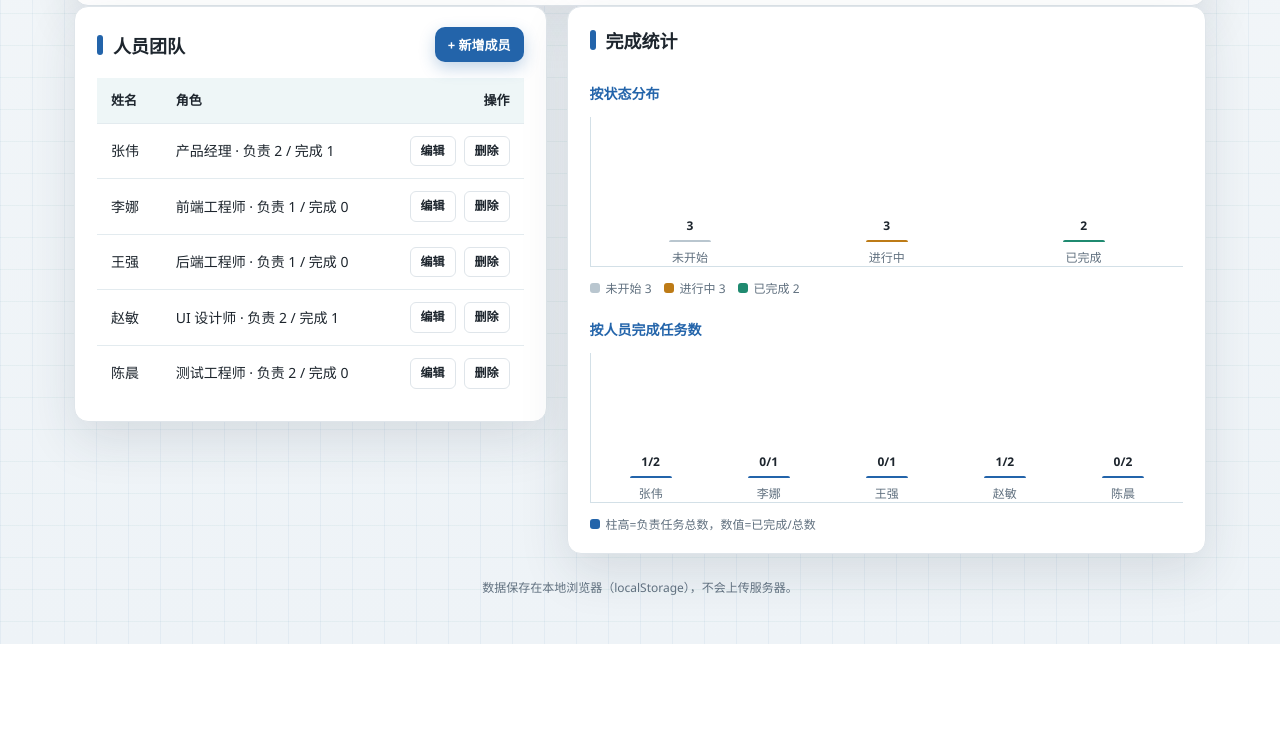
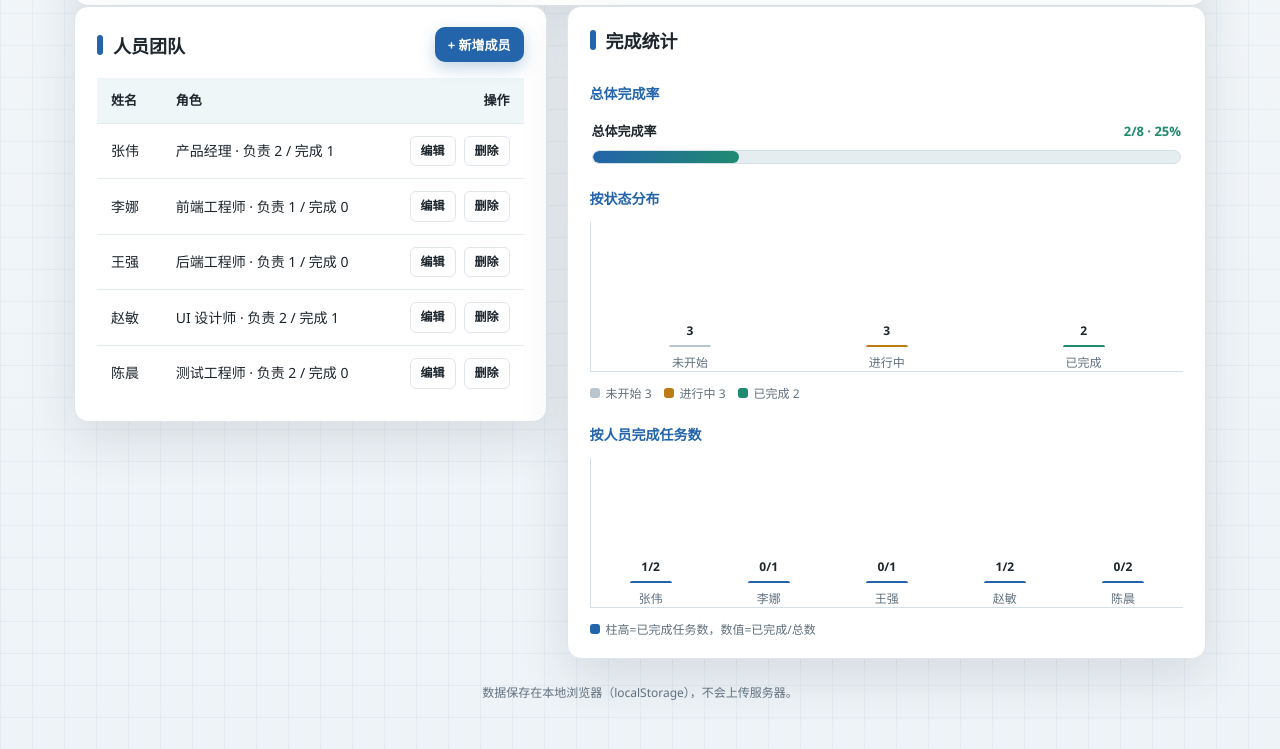
Before and after one commit to jimislg/business-requirement-analysis, a plain HTML site: page planning.html in a window 1280 px wide. Shown: the part 819-1568 px from the top of the page. Before the commit the page ends 1463 px from the top, so only its background shows below. Drawn offline with Linux system fonts and the light colour scheme.

Commit message:
fix(planning): 完善任务完成统计语义与整体完成率展示 (7357154078)

```diff
--- a/planning.css
+++ b/planning.css
@@ -509,6 +509,49 @@ p {
   background: #b9c6cf;
 }
 
+/* ---------- Overall progress ---------- */
+.overall-progress {
+  padding: 4px 2px 2px;
+}
+
+.overall-progress-head {
+  display: flex;
+  align-items: baseline;
+  justify-content: space-between;
+  gap: 12px;
+  margin-bottom: 10px;
+}
+
+.overall-progress-label {
+  font-size: 13px;
+  font-weight: 700;
+  color: var(--p-ink);
+}
+
+.overall-progress-pct {
+  font-size: 13px;
+  font-weight: 700;
+  color: var(--p-green);
+}
+
+.overall-progress-track {
+  position: relative;
+  height: 14px;
+  border-radius: 999px;
+  background: #e5edf1;
+  overflow: hidden;
+  border: 1px solid #d3e0e7;
+}
+
+.overall-progress-fill {
+  display: block;
+  height: 100%;
+  border-radius: 999px;
+  background: linear-gradient(90deg, var(--p-blue), var(--p-green));
+  transition: width 0.3s ease;
+  min-width: 0;
+}
+
 .foot-note {
   margin-top: 24px;
   text-align: center;
--- a/planning.html
+++ b/planning.html
@@ -101,6 +101,10 @@
             <h2>完成统计</h2>
           </div>
           <div class="stat-block">
+            <h3>总体完成率</h3>
+            <div id="overallProgressBlock"></div>
+            </div>
+          <div class="stat-block">
             <h3>按状态分布</h3>
             <div class="bar-chart" id="statusChart" aria-label="按状态统计柱状图"></div>
             <div class="legend" id="statusLegend"></div>
--- a/planning.js
+++ b/planning.js
@@ -336,17 +336,39 @@
       return;
     }
 
-    var max = Math.max.apply(null, data.map(function (d) { return d.total; }).concat(1));
-    data.forEach(function (d) {
-      var heightPct = Math.round((d.total / max) * 100);
-      chart.appendChild(el("div", { className: "bar" }, [
+    // 柱高基准=已完成任务数(d.done)，与「完成统计」语义一致；数值仍显示「已完成/总数」
+    var max = Math.max.apply(null, data.map(function (d) { return d.done; }).concat(1));
+      data.forEach(function (d) {
+      var heightPct = Math.round((d.done / max) * 100);
+        chart.appendChild(el("div", { className: "bar" }, [
         el("span", { className: "bar-val" }, d.done + "/" + d.total),
         el("i", { style: "height:" + Math.max(heightPct, 4) + "%;background:var(--p-blue)" }),
-        el("span", { className: "bar-label" }, d.name)
-      ]));
-    });
+      el("span", { className: "bar-label" }, d.name)
+    ]));
+});
 
-    legend.appendChild(el("span", {}, "柱高=负责任务总数，数值=已完成/总数"));
+    legend.appendChild(el("span", {}, "柱高=已完成任务数，数值=已完成/总数"));
+  }
+
+  /* ============ 渲染：整体完成率 ============ */
+    function renderOverallProgress() {
+    var block = $("#overallProgressBlock");
+    if (!block) return;
+    block.innerHTML = "";
+
+  var total = state.tasks.length;
+    var done = state.tasks.filter(function (t) { return t.status === "done"; }).length;
+    var pct = total ? Math.round((done / total) * 100) : 0;
+
+    block.appendChild(el("div", { className: "overall-progress" }, [
+      el("div", { className: "overall-progress-head" }, [
+        el("span", { className: "overall-progress-label" }, "总体完成率"),
+        el("span", { className: "overall-progress-pct" }, done + "/" + total + " · " + pct + "%")
+      ]),
+      el("div", { className: "overall-progress-track", role: "progressbar", "aria-valuenow": String(pct), "aria-valuemin": "0", "aria-valuemax": "100" }, [
+        el("span", { className: "overall-progress-fill", style: "width:" + pct + "%" })
+      ])
+    ]));
   }
 
   function renderAll() {
@@ -355,6 +377,7 @@
     renderMembers();
     renderStatusChart();
     renderMemberChart();
+    renderOverallProgress();
   }
 
   /* ============ 任务弹窗 ============ */
```
